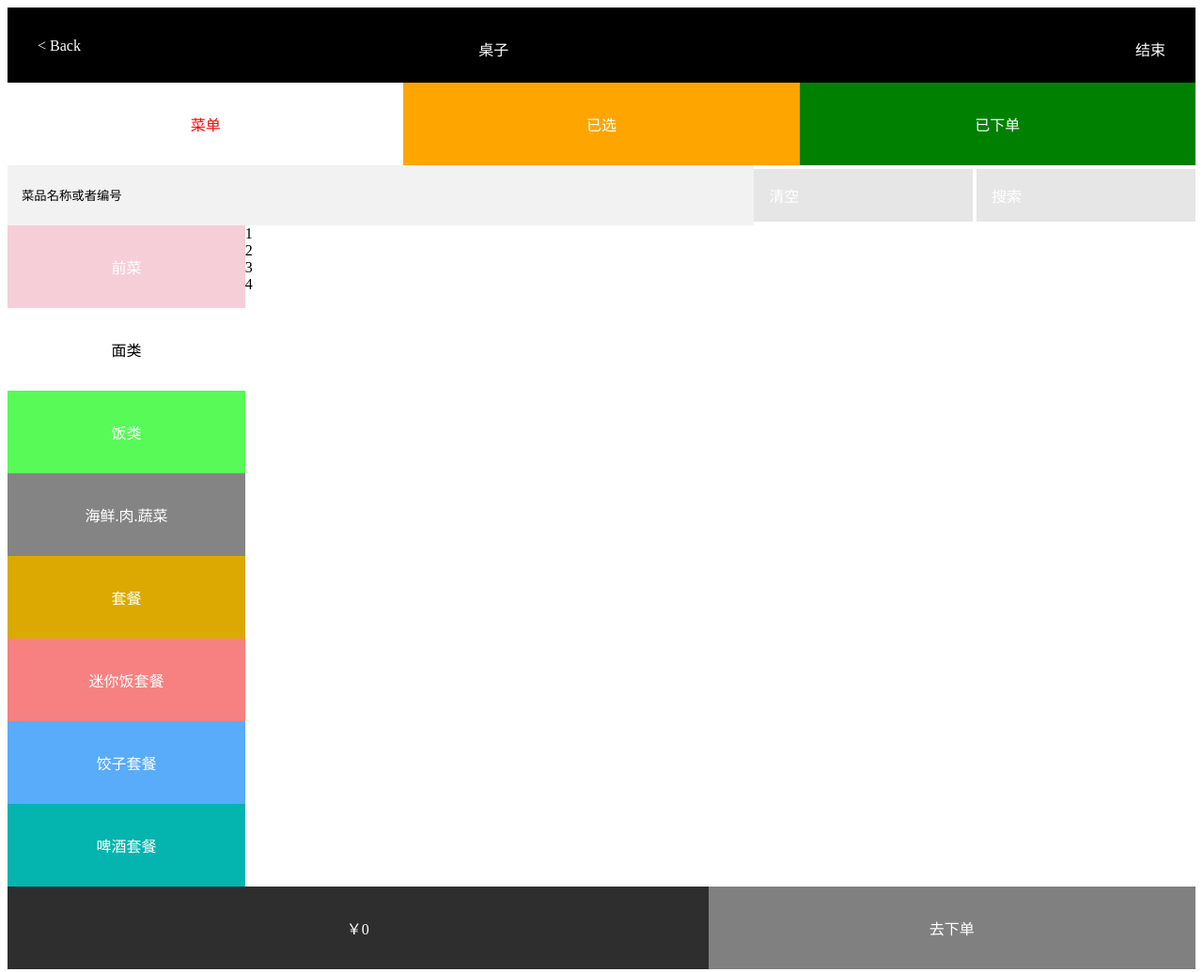
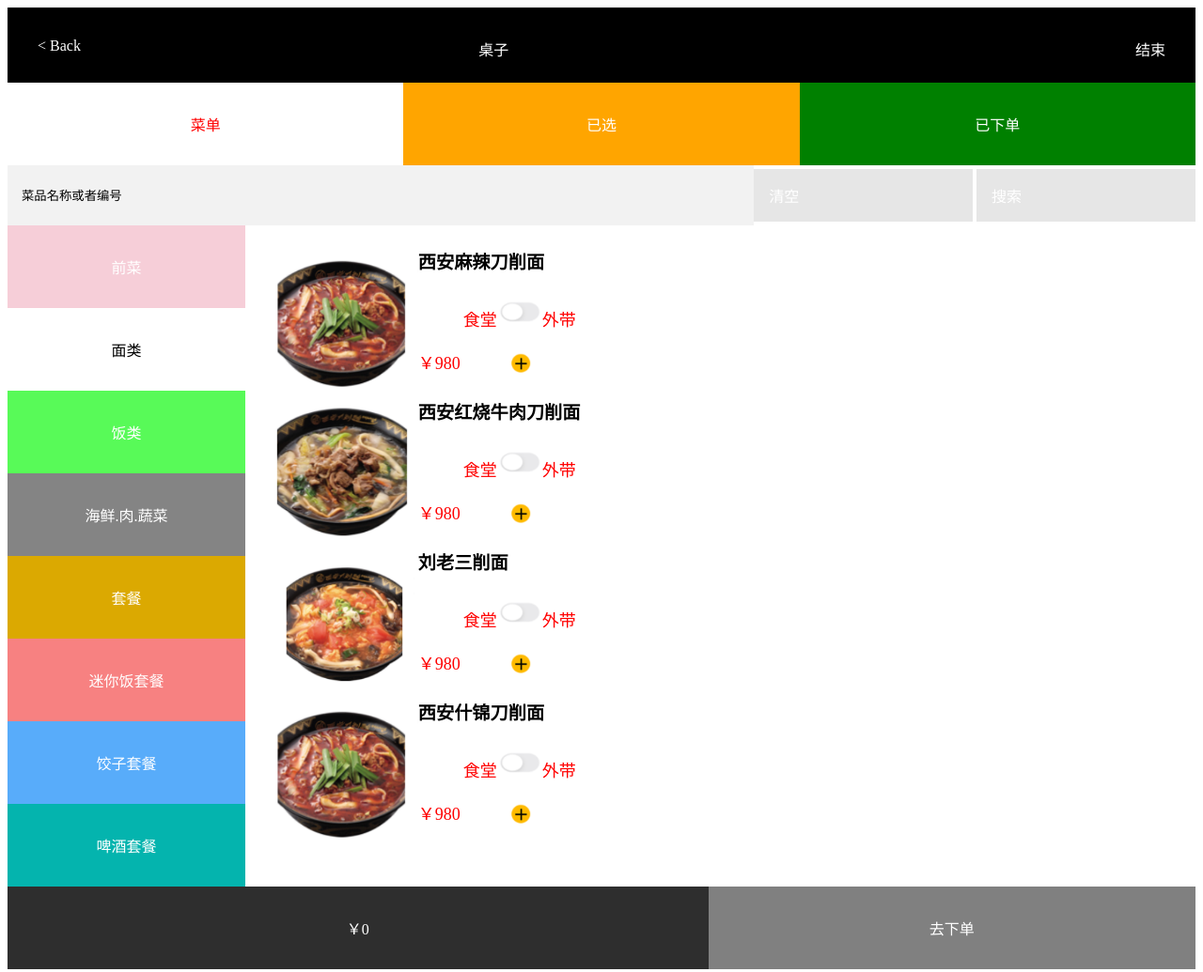
Before and after one commit to megyc/ECO-FrontLearning, a plain HTML site: page ex2/ex2-1/ex2-1.html in a window 1280 px wide. Shown: the whole page at 94% size. Drawn offline with Linux system fonts and the light colour scheme.

Commit message:
完成了练习ex2-1

```diff
--- a/ex2/ex2-1/CssForEx2-1.css
+++ b/ex2/ex2-1/CssForEx2-1.css
@@ -81,7 +81,7 @@ header{
     text-align: center;
 }
 .li2{
-    margin:0;
+    margin:0em;
     background-color:white;
     color:black;
     border:white solid 2em;
@@ -129,10 +129,52 @@ header{
     border:#04B4AE solid 2em;
     text-align: center;
 }
+img{
+    height: 100%;
+    width: 100%;
+}
 .ul2{
     list-style-type:none;
-    margin: 0;
+    margin: 1.5em;
     padding:0;
+}
+.img{
+    object-fit: contain;
+}
+.img1{
+    height: 10em;
+    width: 10em;
+}
+.img4{
+    height: 3em;
+    width: 3em;
+}
+.img5{
+    margin-left: 3em;
+    height: 2em;
+    width: 2em;
+}
+.datadiv{
+    flex:1;
+}
+.data1{
+    font-weight: bold;
+    font-size: larger;
+}
+.data2{
+    display: flex;
+}
+.data3{
+    margin-top: 1em;
+    color: red;
+    font-size: large;
+}
+.data4{
+    color:red;
+    font-size: large
+}
+.data5{
+    display: flex;
 }
 .footdiv1{
     width: 60%;
@@ -148,6 +190,7 @@ header{
     border:gray solid 2em;
     text-align: center;
 }
+.uldiv,
 .secondrol,
 .thirdrol,
 .forol,
--- a/ex2/ex2-1/ex2-1.html
+++ b/ex2/ex2-1/ex2-1.html
@@ -41,10 +41,74 @@
             <!--右侧内容-->
             <div class="for2">
                 <ul class="ul2">
-                    <li>1</li>
-                    <li>2</li>
-                    <li>3</li>
-                    <li>4</li>
+                    <li>
+                        <div class="uldiv">
+                            <div class="img1"><img src="1.png" class="img"></div>
+                            <div class="datadiv">
+                                <div style="margin-bottom:1em;"><span class="data1">西安麻辣刀削面</span></div>
+                                <div class="data2" style="margin-left: 3em;margin-bottom: 1em;">
+                                    <span class="data3">食堂</span>
+                                    <div class="img4"><img src="4.png" class="img" ></div>
+                                    <span class="data3">外带</span>
+                                </div>
+                                <div class="data2">
+                                    <span class="data4">￥980</span>
+                                    <div class="img5"><img src="5.png" class="img" ></div>
+                                </div>
+                            </div>
+                        </div>
+                    </li>
+                    <li>
+                        <div class="uldiv">
+                            <div class="img1"><img src="2.png" class="img"></div>
+                            <div class="datadiv">
+                                <div style="margin-bottom:1em;"><span class="data1">西安红烧牛肉刀削面</span></div>
+                                <div class="data2" style="margin-left: 3em;margin-bottom: 1em;">
+                                    <span class="data3">食堂</span>
+                                    <div class="img4"><img src="4.png" class="img" ></div>
+                                    <span class="data3">外带</span>
+                                </div>
+                                <div class="data2">
+                                    <span class="data4">￥980</span>
+                                    <div class="img5"><img src="5.png" class="img" ></div>
+                                </div>
+                            </div>
+                        </div>
+                    </li>
+                    <li>
+                        <div class="uldiv">
+                            <div class="img1"><img src="3.png" class="img"></div>
+                            <div class="datadiv">
+                                <div style="margin-bottom:1em;"><span class="data1">刘老三削面</span></div>
+                                <div class="data2" style="margin-left: 3em;margin-bottom: 1em;">
+                                    <span class="data3">食堂</span>
+                                    <div class="img4"><img src="4.png" class="img" ></div>
+                                    <span class="data3">外带</span>
+                                </div>
+                                <div class="data2">
+                                    <span class="data4">￥980</span>
+                                    <div class="img5"><img src="5.png" class="img" ></div>
+                                </div>
+                            </div>
+                        </div>
+                    </li>
+                    <li>
+                        <div class="uldiv">
+                            <div class="img1"><img src="1.png" class="img"></div>
+                            <div class="datadiv">
+                                <div style="margin-bottom:1em;"><span class="data1">西安什锦刀削面</span></div>
+                                <div class="data2" style="margin-left: 3em;margin-bottom: 1em;">
+                                    <span class="data3">食堂</span>
+                                    <div class="img4"><img src="4.png" class="img" ></div>
+                                    <span class="data3">外带</span>
+                                </div>
+                                <div class="data2">
+                                    <span class="data4">￥980</span>
+                                    <div class="img5"><img src="5.png" class="img" ></div>
+                                </div>
+                            </div>
+                        </div>
+                    </li>
                 </ul>
             </div>
         </div>
```
Also changed, not shown: ex2/ex2-1/1.png (added), ex2/ex2-1/2.png (added), ex2/ex2-1/3.png (added), ex2/ex2-1/4.png (added), ex2/ex2-1/5.png (added).
